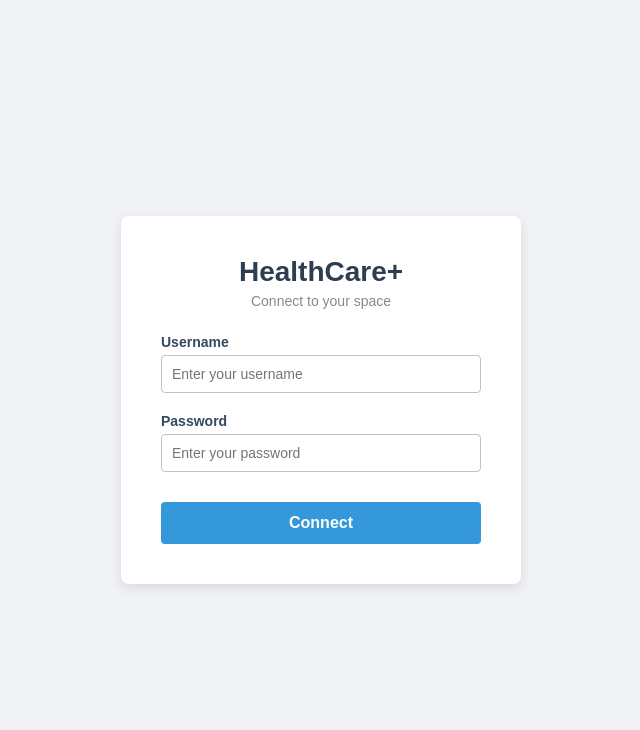
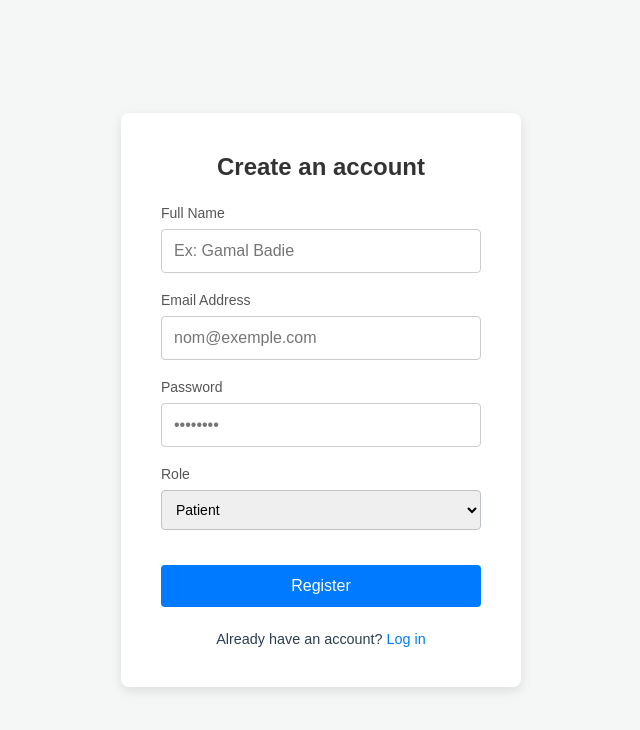
Before and after one commit to dev-gamal/HealthCare-Frontend, a React (Vite) app: page /register in a window 1280 px wide. Before the commit this address led to /. Shown: the top 730 px of the page, without its empty margins (319-959 px from the left). Built offline with nearby package versions, Linux system fonts and the light colour scheme.

Commit message:
feat: add registration page and styling; update routing in App component

```diff
--- a/src/App.jsx
+++ b/src/App.jsx
@@ -10,6 +10,7 @@ import About from "./pages/About/About";
 import { AuthProvider } from "./context/AuthProvider";
 import AuthGuard from "./components/Guards/AuthGuard";
 import RoleGuard from "./components/Guards/RoleGuard";
+import Register from "./pages/Register/Register";
 
 import "./app.css";
 
@@ -17,6 +18,7 @@ export default function App() {
   return (
     <AuthProvider>
       <Routes>
+        <Route path="/register" element={<Register />} />
         <Route path="/" element={<Login />} />
         <Route path="/login" element={<Navigate to="/" replace />} />
 
--- a/src/pages/Dashboard/Dashboard.jsx
+++ b/src/pages/Dashboard/Dashboard.jsx
@@ -17,9 +17,8 @@ export default function Dashboard() {
         const res = await api.get(`/${endpoint}?size=1`);
         return res.data.totalElements || 0;
       } catch (err) {
-        // If unauthorized/forbidden, the interceptor will handle redirect
         if (err.response && (err.response.status === 401 || err.response.status === 403)) {
-          throw err; // Let interceptor handle it
+          throw err;
         }
         console.warn(`Could not fetch ${endpoint} count`, err);
         return 0;
--- /dev/null
+++ b/src/pages/Register/Register.jsx
@@ -0,0 +1,160 @@
+import { useState } from "react";
+import { useNavigate, Link } from "react-router-dom";
+import * as Yup from "yup";
+import api from "../../services/api";
+import "./register.css";
+
+const Register = () => {
+  const navigate = useNavigate();
+  const [formData, setFormData] = useState({
+    name: "",
+    email: "",
+    password: "",
+    role: "PATIENT",
+  });
+
+  const [errors, setErrors] = useState({});
+  const [serverError, setServerError] = useState("");
+  const [loading, setLoading] = useState(false);
+
+  const validationSchema = Yup.object().shape({
+    name: Yup.string()
+      .min(3, "The name must be at least 3 characters long")
+      .required("The name is required"),
+    email: Yup.string()
+      .email("The email format is invalid")
+      .required("The email is required"),
+    password: Yup.string()
+      .min(6, "The password must be at least 6 characters long")
+      .required("The password is required"),
+    role: Yup.string()
+      .oneOf(["PATIENT", "DOCTOR"], "Invalid role")
+      .required("The role is required"),
+  });
+
+  const handleChange = (e) => {
+    const { name, value } = e.target;
+    setFormData({ ...formData, [name]: value });
+
+    if (errors[name]) {
+      setErrors({ ...errors, [name]: null });
+    }
+  };
+
+  const handleSubmit = async (e) => {
+    e.preventDefault();
+    setServerError("");
+    setLoading(true);
+
+    try {
+      await validationSchema.validate(formData, { abortEarly: false });
+
+      await api.post("/auth/register", formData);
+
+      navigate("/login", {
+        state: { message: "Registration successful. You can now log in." },
+      });
+    } catch (err) {
+      if (err instanceof Yup.ValidationError) {
+        // Gérer les erreurs de validation Yup
+        const validationErrors = {};
+        err.inner.forEach((error) => {
+          validationErrors[error.path] = error.message;
+        });
+        setErrors(validationErrors);
+      } else if (err.response) {
+        setServerError(
+          err.response.data.message || "An error occurred during registration.",
+        );
+      } else {
+        setServerError("Error connecting to the server.");
+      }
+    } finally {
+      setLoading(false);
+    }
+  };
+
+  return (
+    <div className="register-container">
+      <div className="register-card">
+        <h2>Create an account</h2>
+        {serverError && (
+          <div className="error-message server-error">{serverError}</div>
+        )}
+
+        <form onSubmit={handleSubmit} className="register-form">
+          <div className="form-group">
+            <label htmlFor="name">Full Name</label>
+            <input
+              type="text"
+              id="name"
+              name="name"
+              value={formData.name}
+              onChange={handleChange}
+              className={errors.name ? "input-error" : ""}
+              placeholder="Ex: Gamal Badie"
+            />
+            {errors.name && <span className="error-text">{errors.name}</span>}
+          </div>
+
+          <div className="form-group">
+            <label htmlFor="email">Email Address</label>
+            <input
+              type="email"
+              id="email"
+              name="email"
+              value={formData.email}
+              onChange={handleChange}
+              className={errors.email ? "input-error" : ""}
+              placeholder="nom@exemple.com"
+            />
+            {errors.email && <span className="error-text">{errors.email}</span>}
+          </div>
+
+          <div className="form-group">
+            <label htmlFor="password">Password</label>
+            <input
+              type="password"
+              id="password"
+              name="password"
+              value={formData.password}
+              onChange={handleChange}
+              className={errors.password ? "input-error" : ""}
+              placeholder="••••••••"
+            />
+            {errors.password && (
+              <span className="error-text">{errors.password}</span>
+            )}
+          </div>
+
+          <div className="form-group">
+            <label htmlFor="role">Role</label>
+            <select
+              id="role"
+              name="role"
+              value={formData.role}
+              onChange={handleChange}
+              className={errors.role ? "input-error" : ""}
+            >
+              <option value="PATIENT">Patient</option>
+              <option value="DOCTOR">Doctor</option>
+            </select>
+            {errors.role && <span className="error-text">{errors.role}</span>}
+          </div>
+
+          <button type="submit" disabled={loading} className="btn-submit">
+            {loading ? "Registration in progress..." : "Register"}
+          </button>
+        </form>
+
+        <div className="register-footer">
+          <p>
+            Already have an account? <Link to="/login">Log in</Link>
+          </p>
+        </div>
+      </div>
+    </div>
+  );
+};
+
+export default Register;
--- /dev/null
+++ b/src/pages/Register/register.css
@@ -0,0 +1,104 @@
+.register-container {
+    display: flex;
+    justify-content: center;
+    align-items: center;
+    height: 100vh;
+    background-color: #f4f7f6;
+}
+
+.register-card {
+    background: white;
+    padding: 2.5rem;
+    border-radius: 8px;
+    box-shadow: 0 4px 12px rgba(0, 0, 0, 0.1);
+    width: 100%;
+    max-width: 400px;
+}
+
+.register-card h2 {
+    text-align: center;
+    margin-bottom: 1.5rem;
+    color: #333;
+}
+
+.form-group {
+    margin-bottom: 1.2rem;
+    display: flex;
+    flex-direction: column;
+}
+
+.form-group label {
+    margin-bottom: 0.5rem;
+    font-weight: 500;
+    color: #555;
+}
+
+.form-group input {
+    padding: 0.75rem;
+    border: 1px solid #ccc;
+    border-radius: 4px;
+    font-size: 1rem;
+    transition: border-color 0.3s ease;
+}
+
+.form-group input:focus {
+    border-color: #007bff;
+    outline: none;
+}
+
+.form-group input.input-error {
+    border-color: #dc3545;
+}
+
+.error-text {
+    color: #dc3545;
+    font-size: 0.875rem;
+    margin-top: 0.25rem;
+}
+
+.error-message.server-error {
+    background-color: #f8d7da;
+    color: #721c24;
+    padding: 0.75rem;
+    border-radius: 4px;
+    margin-bottom: 1rem;
+    text-align: center;
+    border: 1px solid #f5c6cb;
+}
+
+.btn-submit {
+    width: 100%;
+    padding: 0.75rem;
+    background-color: #007bff;
+    color: white;
+    border: none;
+    border-radius: 4px;
+    font-size: 1rem;
+    cursor: pointer;
+    transition: background-color 0.3s ease;
+    margin-top: 1rem;
+}
+
+.btn-submit:hover:not(:disabled) {
+    background-color: #0056b3;
+}
+
+.btn-submit:disabled {
+    background-color: #a0c4ff;
+    cursor: not-allowed;
+}
+
+.register-footer {
+    margin-top: 1.5rem;
+    text-align: center;
+    font-size: 0.9rem;
+}
+
+.register-footer a {
+    color: #007bff;
+    text-decoration: none;
+}
+
+.register-footer a:hover {
+    text-decoration: underline;
+}
```
